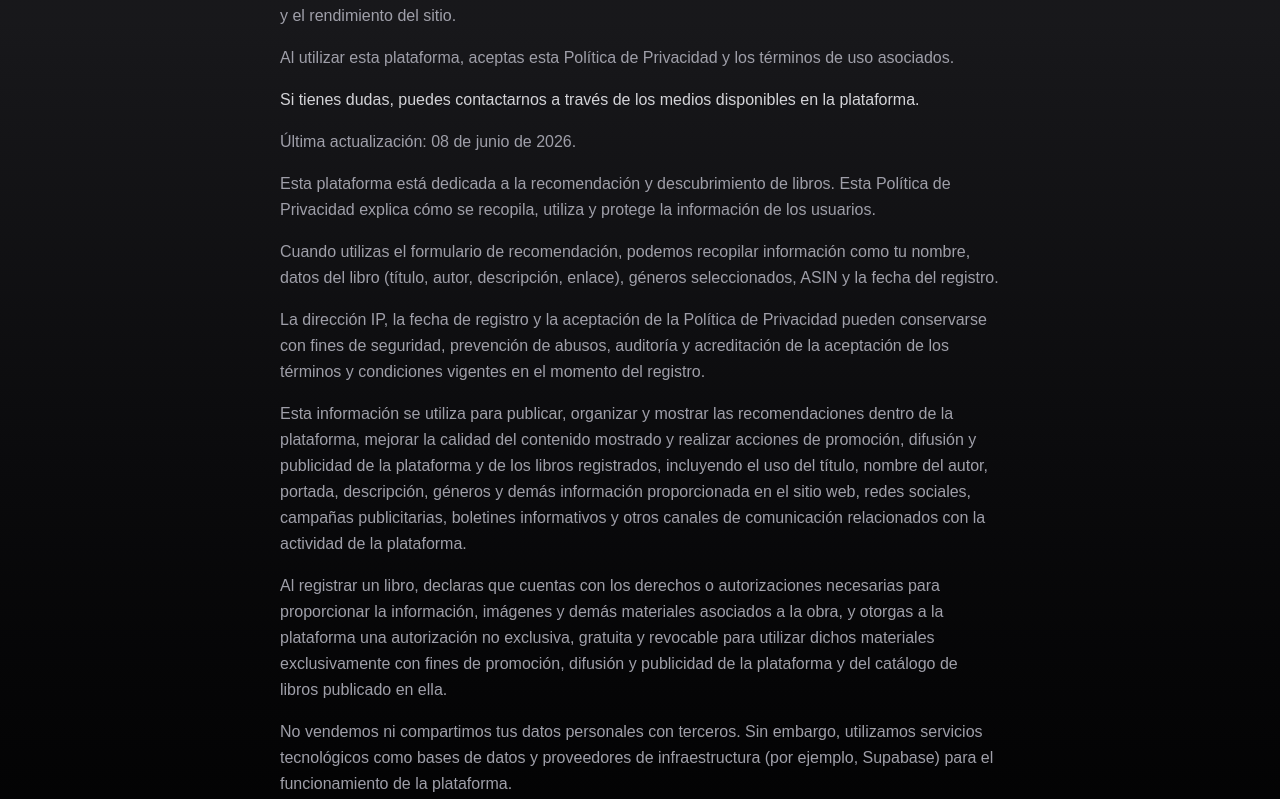
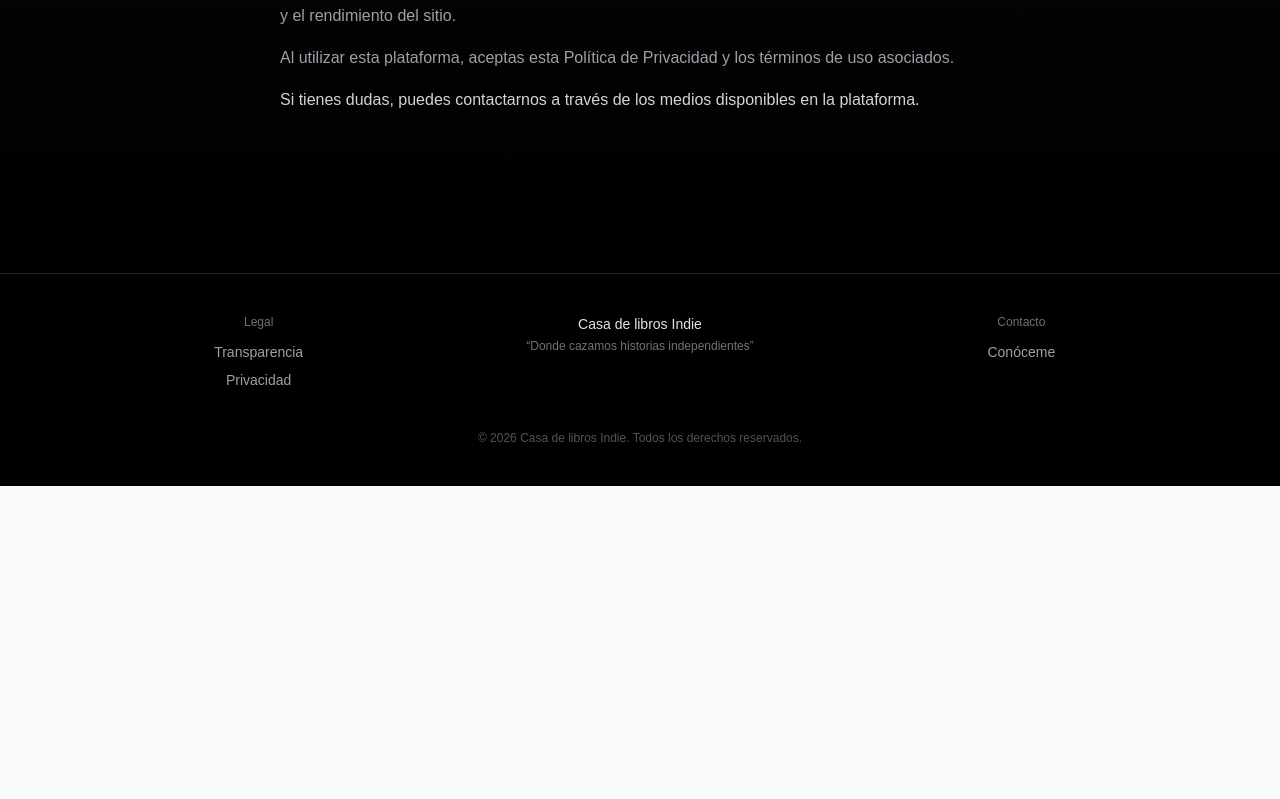
Before and after one commit to decaosyletras/biblio, a Next.js app: page /privacidad in a window 1280 px wide. Shown: the part 1481-2280 px from the top of the page. After the commit the page ends 1967 px from the top, so only its background shows below. Built offline with nearby package versions, Linux system fonts and the light colour scheme.

Commit message:
politicas de priv2

```diff
--- a/app/privacidad/page.tsx
+++ b/app/privacidad/page.tsx
@@ -75,14 +75,8 @@ export default function Page() {
         </p>
 
 
-
-
-
-
-
-        <p>
-          {/*Última actualización: 11 de mayo de 2026.*/}
-          Última actualización: 08 de junio de 2026. {/*v 1.1*/}
+        {/*<p>
+          Última actualización: 11 de mayo de 2026.
         </p>
 
         <p>
@@ -131,7 +125,7 @@ export default function Page() {
 
         <p className="text-zinc-300 font-medium">
           Si tienes dudas, puedes contactarnos a través de los medios disponibles en la plataforma.
-        </p>
+        </p>*/}
 
       </div>
 
```
